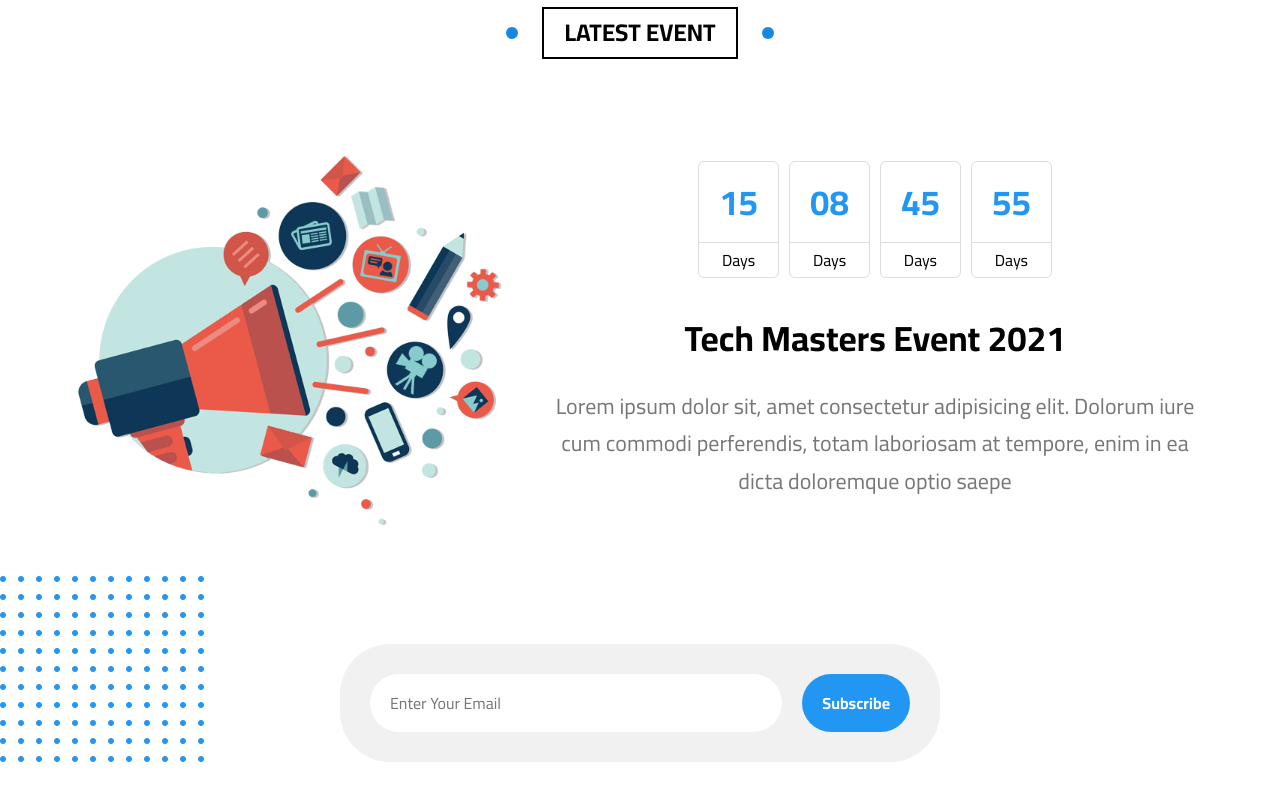
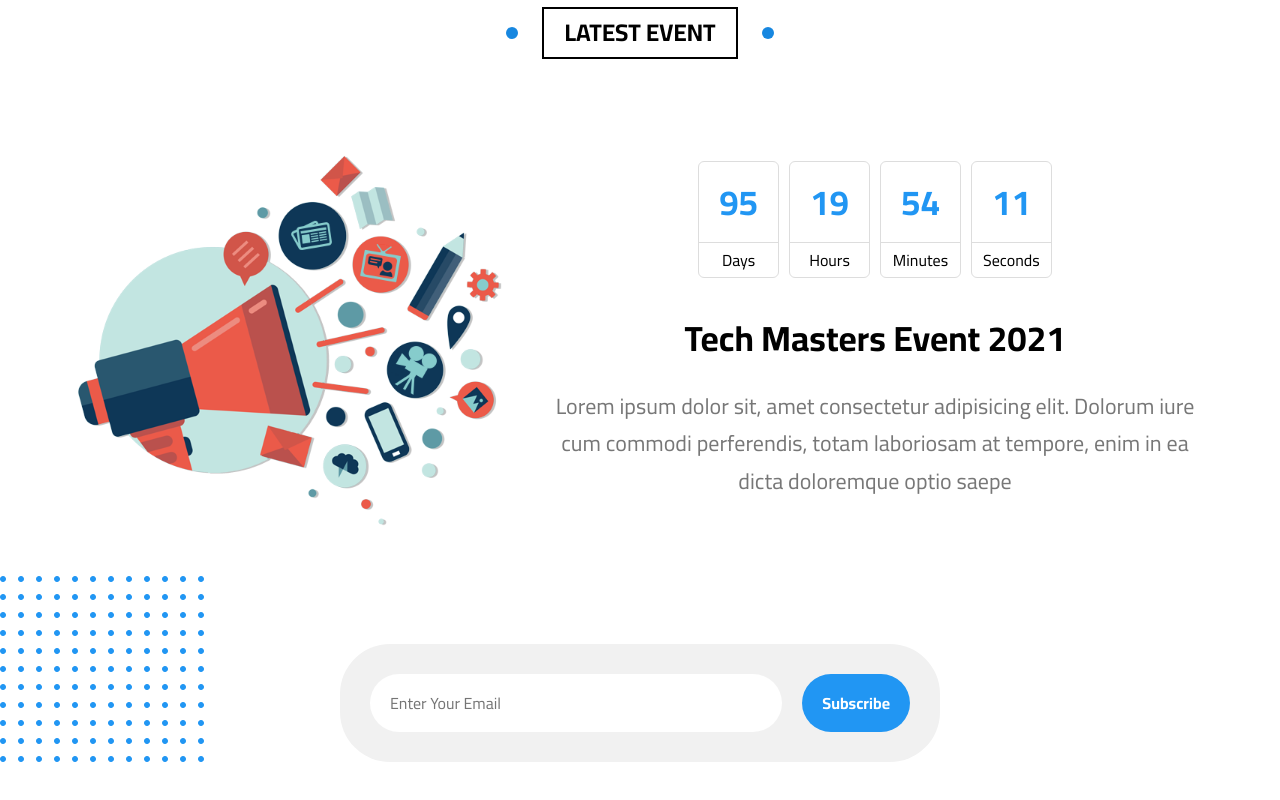
Before and after one commit to alymokhtar/WebSite, a plain HTML site: page index.html in a window 1280 px wide. Shown: the part 9154-9954 px from the top of the page. Drawn offline with Linux system fonts and the light colour scheme; a web font is replaced by a local one.

Commit message:
Add Counter To Event

```diff
--- a/index.html
+++ b/index.html
@@ -724,20 +724,20 @@
         <div class="content">
           <div class="timer">
             <div class="number">
-              <span>15</span>
+              <span class="days"></span>
               <span>Days</span>
             </div>
             <div class="number">
-              <span>08</span>
-              <span>Days</span>
+              <span class="hours"></span>
+              <span>Hours</span>
             </div>
             <div class="number">
-              <span>45</span>
-              <span>Days</span>
+              <span class="minutes"></span>
+              <span>Minutes</span>
             </div>
             <div class="number">
-              <span>55</span>
-              <span>Days</span>
+              <span class="seconds"></span>
+              <span>Seconds</span>
             </div>
           </div>
           <div class="info">
--- a/main.js
+++ b/main.js
@@ -11,3 +11,28 @@ span.onclick = function () {
     top: 0,
   });
 };
+
+// Start Event
+let counter = setInterval(() => {
+  let countDown = new Date("Mar 10, 2022 23:59:59").getTime();
+  let dateToday = new Date().getTime();
+  let diffDate = countDown - dateToday;
+
+  let days = Math.floor(diffDate / (1000 * 60 * 60 * 24));
+  let hours = Math.floor((diffDate % (1000 * 60 * 60 * 24)) / (1000 * 60 * 60));
+
+  let minutes = Math.floor((diffDate % (1000 * 60 * 60)) / (1000 * 60));
+
+  let seconds = Math.floor((diffDate % (1000 * 60)) / 1000);
+
+  document.querySelector(".days").innerHTML = days < 10 ? `0${days}` : days;
+  document.querySelector(".hours").innerHTML = hours < 10 ? `0${hours}` : hours;
+  document.querySelector(".minutes").innerHTML =
+    minutes < 10 ? `0${minutes}` : minutes;
+  document.querySelector(".seconds").innerHTML =
+    seconds < 10 ? `0${seconds}` : seconds;
+  if (diffDate < 0) {
+    clearInterval(counter);
+  }
+}, 1000);
+// End Event
```
